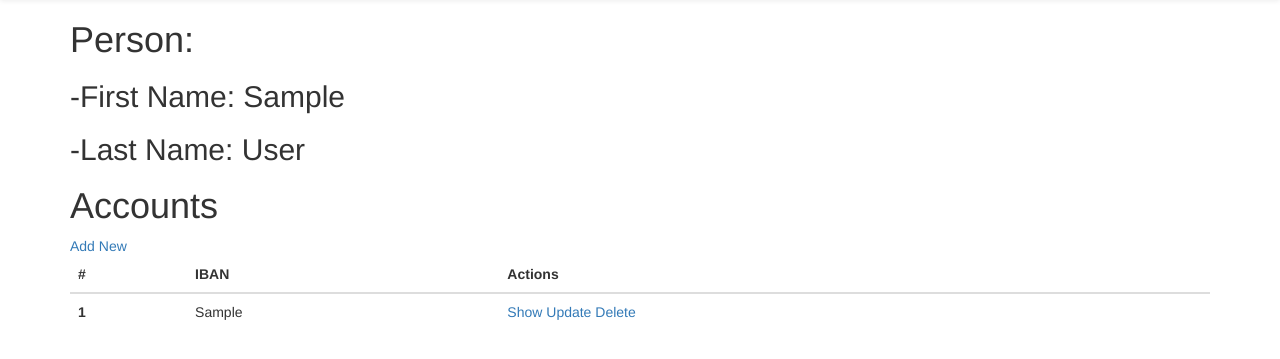
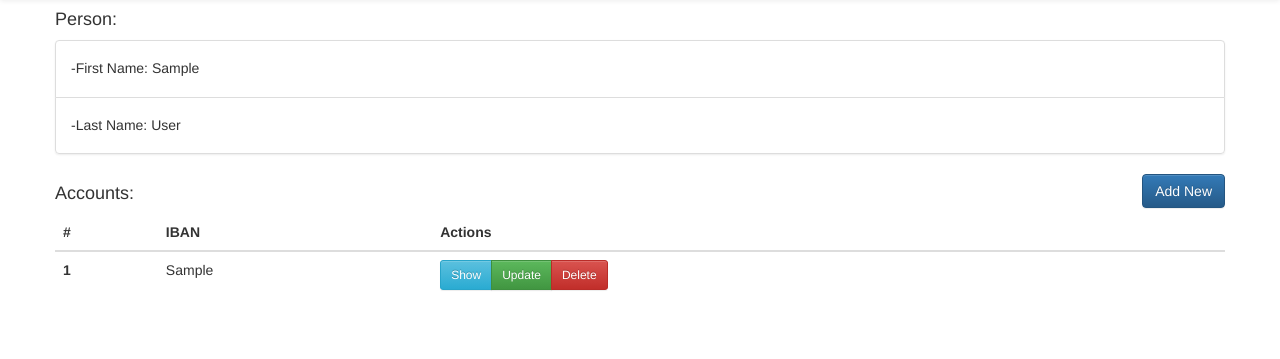
Before and after one commit to jkdc/django_rindus_bank, a Django app: a page that uses templates/base.html in a window 1280 px wide. Shown: the part 107-466 px from the top of the page. Run offline with Django 3.2, Linux system fonts and the light colour scheme; a user stored in the database is signed in; tables that the repository leaves empty hold one stand-in row (values such as "Sample post"); some libraries are stand-ins or nearby versions.

Commit message:
add new style to show.html, show_account.html and home

```diff
--- a/templates/base.html
+++ b/templates/base.html
@@ -2,14 +2,14 @@
 <html>
 <head>
     <title>Rindus Banks</title>
+    {% load static %}
+
     <link rel="stylesheet" href="//maxcdn.bootstrapcdn.com/bootstrap/3.2.0/css/bootstrap.min.css">
     <link rel="stylesheet" href="//maxcdn.bootstrapcdn.com/bootstrap/3.2.0/css/bootstrap-theme.min.css">
     <link rel="stylesheet" href="https://stackpath.bootstrapcdn.com/font-awesome/4.7.0/css/font-awesome.min.css">
     <link rel="stylesheet"
           href="https://cdnjs.cloudflare.com/ajax/libs/bootstrap-social/5.1.1/bootstrap-social.min.css">
     <link href='//fonts.googleapis.com/css?family=Lobster&subset=latin,latin-ext' rel='stylesheet' type='text/css'>
-    {% load static %}
-
     <link rel="stylesheet" href='{% static "/css/rindus.css" %}' type='text/css'>
 
     <script src="https://code.jquery.com/jquery-3.3.1.min.js"
--- a/templates/crud/show.html
+++ b/templates/crud/show.html
@@ -1,11 +1,18 @@
 {% extends 'base.html' %}
 
 {% block content %}
-<h1>Person: </h1>
-<h2>-First Name: {{ person.first_name }}</h2>
-<h2>-Last Name: {{ person.last_name }}</h2>
-<h1>Accounts</h1>
-<a href="{% url 'account_create' person.pk %}">Add New</a>
+    <div class="row">
+        <h4>Person: </h4>
+        <ul class="list-group">
+            <li class="list-group-item">
+                <h5>-First Name: {{ person.first_name }}</h5>
+            </li>
+            <li class="list-group-item"><h5>-Last Name: {{ person.last_name }}</h5></li>
+        </ul>
+    </div>
+    <div class="row">
+        <h4 class="pull-left">Accounts:</h4>
+        <a href="{% url 'account_create' person.pk %}" class="btn btn-primary pull-right">Add New</a>
         <table class="table">
             <thead>
             <tr>
@@ -20,12 +27,15 @@
                     <th scope="row">{{ forloop.counter }}</th>
                     <td>{{ account.iban }}</td>
                     <td>
-          <a href="{% url 'account_read' account.pk %}">Show</a>
-          <a href="{% url 'account_update' account.pk %}">Update</a>
-          <a href="{% url 'account_delete' account.pk %}">Delete</a>
+                        <div class="btn-group" role="group" aria-label="Basic example">
+                            <a href="{% url 'account_read' account.pk %}" class="btn btn-info btn-sm">Show</a>
+                            <a href="{% url 'account_update' account.pk %}" class="btn btn-success btn-sm">Update</a>
+                            <a href="{% url 'account_delete' account.pk %}" class="btn btn-danger btn-sm">Delete</a>
+                        </div>
                     </td>
                 </tr>
             {% endfor %}
             </tbody>
         </table>
+    </div>
 {% endblock %}
--- a/templates/crud/show_account.html
+++ b/templates/crud/show_account.html
@@ -1,5 +1,7 @@
 {% extends 'base.html' %}
 
 {% block content %}
-  <h2>IBAN: {{ account.iban }}</h2>
+    <div class="form">
+        <h2>IBAN: {{ account.iban }}</h2>
+    </div>
 {% endblock %}
```
Also changed, not shown: templates/home.html (+11 -9 lines), static/css/rindus.css (line endings or trailing spaces). Lines whose indentation alone changed are shown as unchanged.
